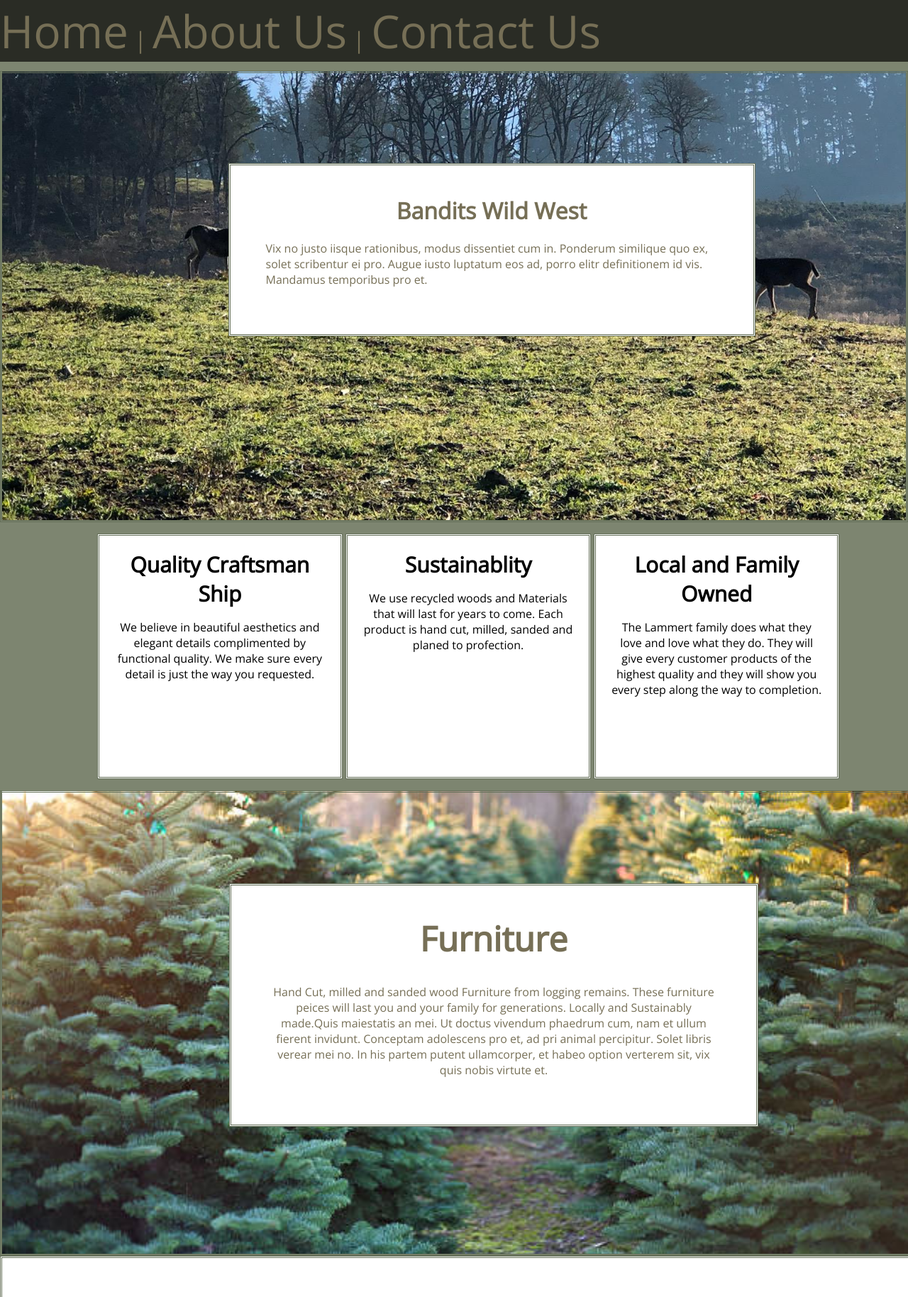
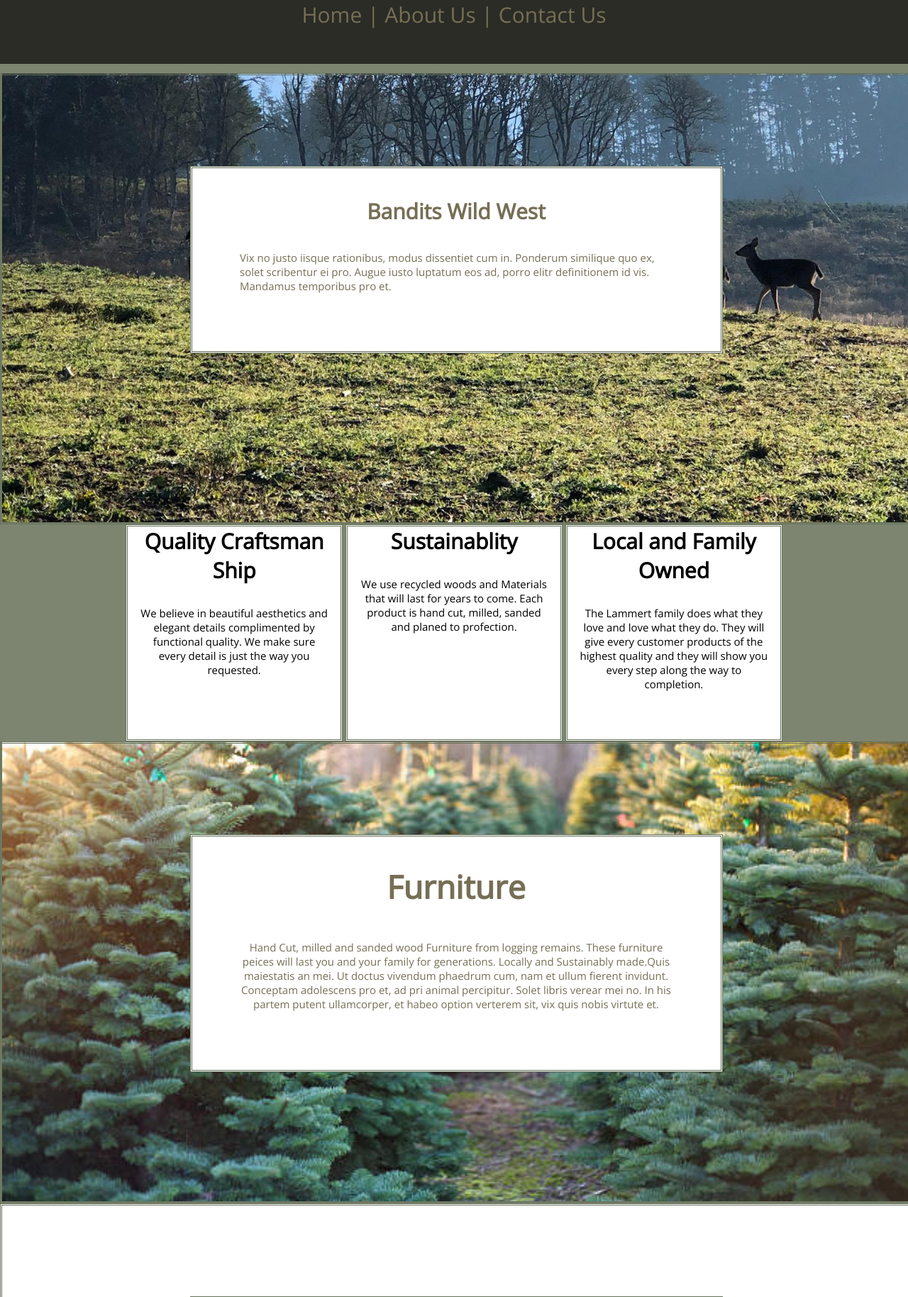
Before and after one commit to yothebob/bandits-wild-west-website, a Flask app: page / in a window 1280 px wide; the page is wider, and only the part inside the window is pictured. Shown: the top 1828 px of that part at 71% size. Run offline with Flask 2, Linux system fonts and the light colour scheme.

Commit message:
more css changes to make more mobile friendly

```diff
--- a/static/style.css
+++ b/static/style.css
@@ -1,6 +1,9 @@
 html{
   background-color: #7D8570;
   font-family: 'Open Sans', sans-serif;
+  width: 100%;
+  overflow-x: hidden;
+  font-size: 15px;
 }
 body{
   font-family: 'Open Sans', sans-serif;
@@ -10,11 +13,12 @@ body{
 h1 {
   font-weight: bolder;
   color: #f5ecd3;
-  font-size: 3em;
+  font-size: 3rem;
 }
 p{
   color: #f5ecd3;
-  font-size: 1em;
+  font-size: 1rem;
+  padding: 1rem;
 }
 h3 {
   color: #f5ecd3;
@@ -25,27 +29,32 @@ h3 {
 }
 .navbar{
   font-family: 'Open Sans', sans-serif;
+  font-size: 2.5rem;
   background-color: #2A2C25;
   padding: 0;
   max-width: 100%;
-  height: 1%;
+  height: 6rem;
   margin: 0;
   font-style: normal;
   text-decoration-style: none;
   text-decoration-line: none;
-  font-size: 2em;
+  font-size: 2rem;
   color: #766F56;
-  text-align: left;
+  text-align: center;
 }
 div.contents{
   text-align: center;
+  align-items: center;
+  width: 100%;
   color: #646F58;
 }
 div.cover-image{
-  background: url('/static/deer.jpg') no-repeat bottom left;
+  background: url('/static/deer.jpg') no-repeat bottom center;
+  align-items: center;
+  overflow: hidden;
   background-size: cover;
-  max-width: 100%;
-  height: 630px;
+  width: 100%;
+  height: 42rem;
   position: relative;
   bottom: 0;
   border-style: double;
@@ -53,8 +62,8 @@ div.cover-image{
   margin-top: 1%;
 }
 .company-name{
-  font-size: 2em;
-  padding-top: 10px;
+  font-size: 2rem;
+  padding-top: .666rem;
   color: #766F56;
   text-align: center;
 }
@@ -62,34 +71,38 @@ div.cover-image{
 ul{
   list-style-type: none;
   justify-content: center;
+  margin: auto;
+  padding: 0px;
 }
 div.qbox{
   background-color: white;
   border-style: double;
   border-color: #646F58;
   justify-content: center;
-  width: 300px;
-  height: 300px;
-  padding: 20px;
+  margin: auto;
+  width: 20rem;
+  height: 20rem;
+  padding: 0px;
   list-style-type: none;
   vertical-align: top;
   display: inline-block;
 }
 .qbox-t{
   font-weight: bolder;
-  font-size: 30px;
+  font-size: 2rem;
   color: #000000;
 }
 .qbox-p{
   color: #000000;
 }
 div.furniture{
-  background: url('/static/christmas_tree1.jpg') no-repeat bottom left;
+  background: url('/static/christmas_tree1.jpg') no-repeat bottom center;
+  overflow: hidden;
   background-size: cover;
   object-fit: fill;
   position: static;
   width: 100%;
-  height: 650px;
+  height: 43rem;
   padding: 0;
   margin: 0;
   border-style: double;
@@ -106,15 +119,14 @@ div.decor{
 div.text-block{
   width:50%;
   color: black;
+  max-width: 50%;
   background-color: white;
   border-color: #646F58;
   border-style: double;
-  margin-left: 25%;
-  margin-right: 25%;
+  margin: auto;
   margin-top: 10%;
-
-  padding: 50px;
-  padding-top: 10px;
+  padding: 3.5rem;
+  padding-top: .666rem;
 }
 .list-photos{
   display: inline-flex;
```
Also changed, not shown: other parts of static/style.css (+14 -18 lines).
